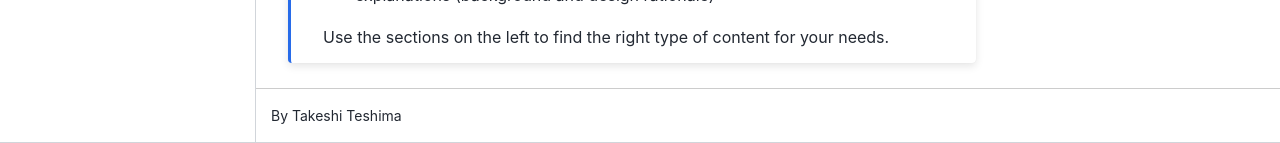
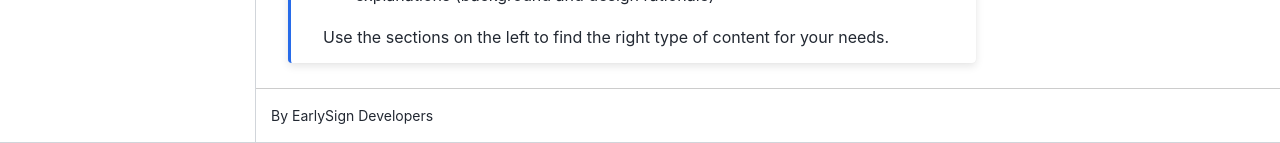
Before and after one commit to early-sign/EarlySign, a Sphinx documentation site: the page built from docs/source/index.rst, in a window 1280 px wide and 1013 px high. Shown: the part 870-1013 px from the top of the window. Built offline with Sphinx 7.4.7 and the Sphinx Book theme 1.1.4, drawn with Linux system fonts in a browser that asks for light colours.

Commit message:
Update doc author visibility

```diff
--- a/docs/source/conf.py
+++ b/docs/source/conf.py
@@ -7,7 +7,7 @@ sys.path.insert(0, os.path.abspath("../.."))
 sys.path.insert(0, os.path.abspath("."))
 
 project = "EarlySign"
-author = "Takeshi Teshima"
+author = "EarlySign Developers"
 
 extensions = [
     "sphinx.ext.autodoc",
```
